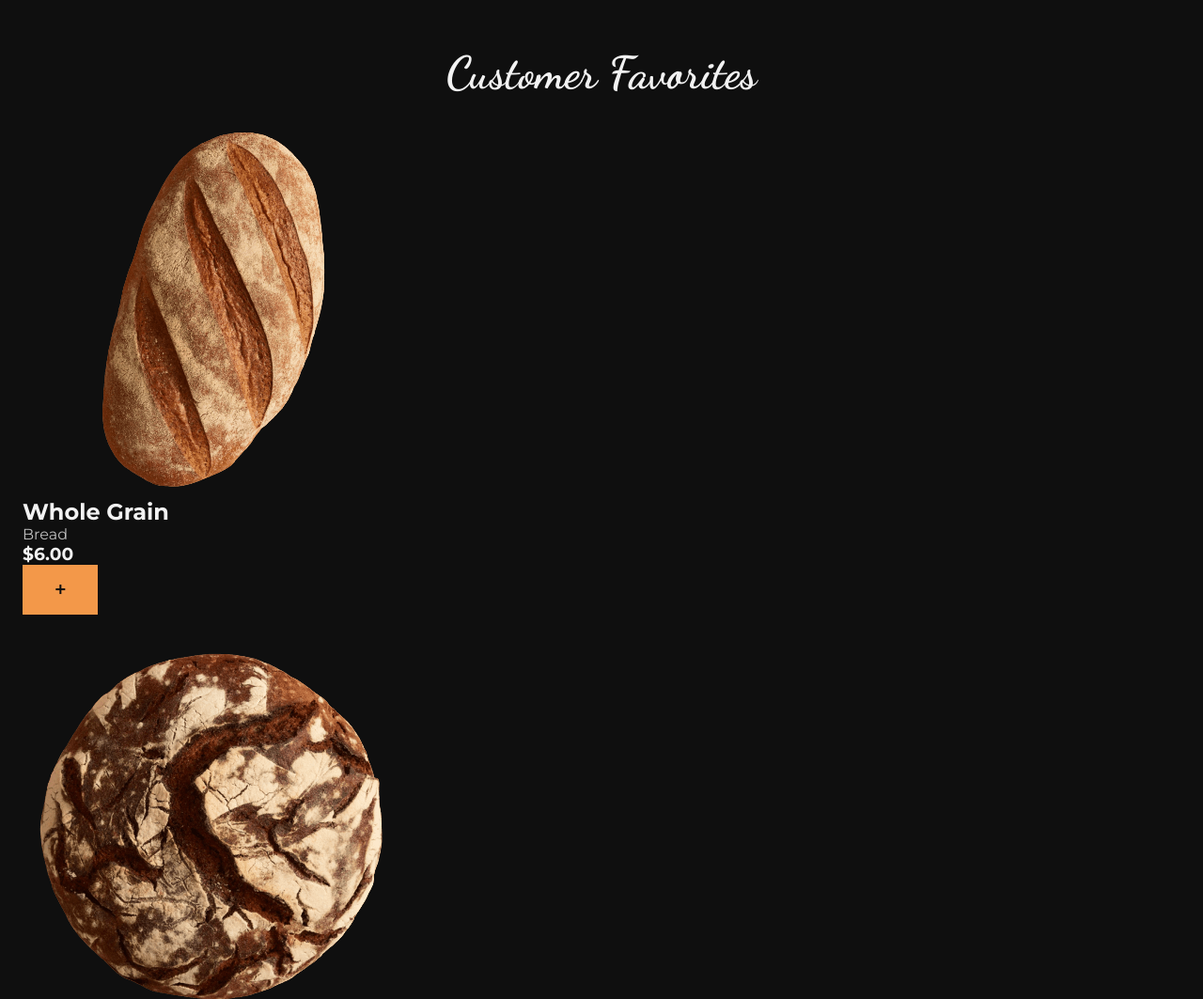
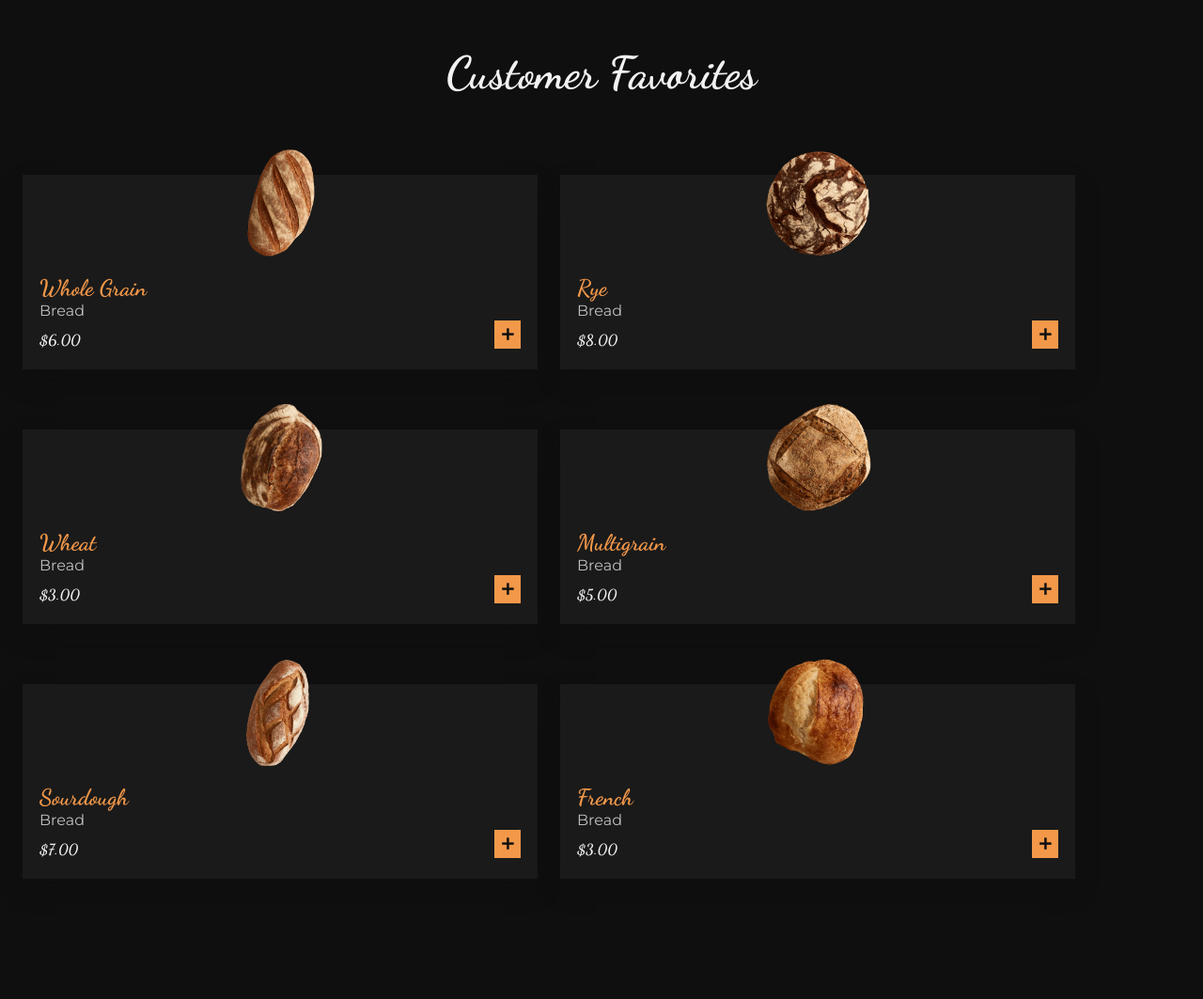
Before and after one commit to MasterGuram/Bakery-A, a plain HTML site: page index.html in a window 1280 px wide. Shown: the part 2560-3623 px from the top of the page at 94% size. Drawn offline with nearby package versions, Linux system fonts and the light colour scheme.

Commit message:
Favorite css

```diff
--- a/assets/css/styles.css
+++ b/assets/css/styles.css
@@ -374,8 +374,52 @@ img {
   justify-self: center;
 }
 
-/*=============== FAVORITES ===============*/
-
+/* FAVORITES */
+.favorite__container{
+  padding-top: 3.5rem;
+  grid-template-columns: repeat(2, 1fr);
+  gap: 4rem 1.5rem;
+}
+.favorite__card{
+  position: relative;
+  background-color: var(--container-color);
+  box-shadow: 0 12px 24px hsla(0, 0%, 6%, .3);
+  padding: 6.5rem 1rem 1.25rem;
+  border: 2px solid transparent;
+  transition: border-color .4s;
+}
+.favorite__img{
+  width: 120px;
+  position: absolute;
+  top: -2rem;
+  left: 0;
+  right: 0;
+  margin: 0 auto;
+}
+.favorite__title{
+  font-size: var(--h2-font-size);
+  font-family: var(--second-font);
+  color: var(--first-color);
+}
+.favorite__subtitle{
+  display: block;
+  margin-bottom: .75rem;
+}
+.favorite__price{
+  font-size: var(--normal-font-size);
+  font-family: var(--second-font);
+}
+.favotite__button{
+  padding: .25rem;
+  font-size: 1.25rem;
+  position: absolute;
+  bottom: 1.25rem;
+  right: 1rem;
+  cursor: pointer;
+}
+.favorite__card:hover{
+  border-color: var(--first-color);
+}
 
 /*=============== VISIT ===============*/
 
```
